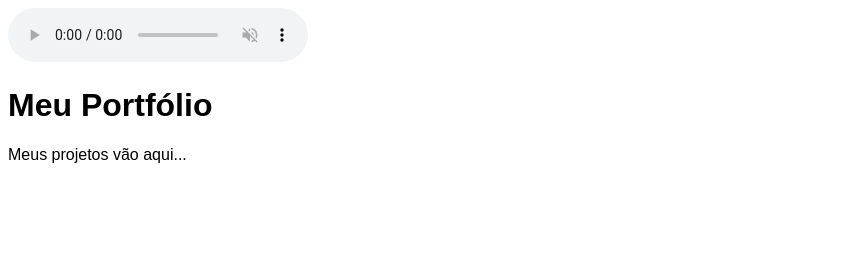
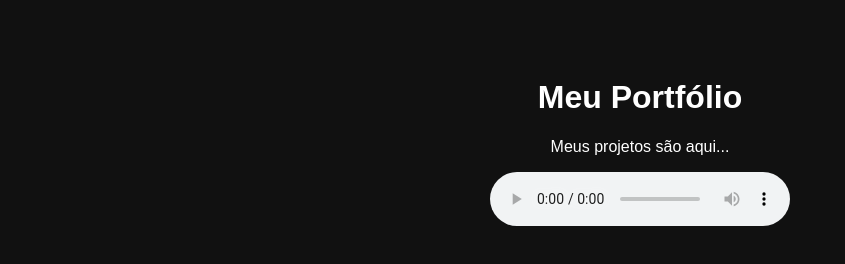
Before and after one commit to ggoharazin-droid/ggoharazin.github.io, a plain HTML site: page index.html in a window 1280 px wide. Shown: the whole page, without its empty margins (0-845 px from the left). Drawn offline with Linux system fonts and the light colour scheme.

Commit message:
Update index.html

```diff
--- a/index.html
+++ b/index.html
@@ -1,17 +1,28 @@
 <!DOCTYPE html>
 <html>
 <head>
-  <meta charset="UTF-8">
-  <title>Meu Portfólio</title>
+    <meta charset="UTF-8">
+    <title>Meu Portfólio</title>
+
+    <style>
+        body {
+            font-family: Arial;
+            background-color: #111;
+            color: white;
+            text-align: center;
+            padding-top: 50px;
+        }
+    </style>
 </head>
-<body style="font-family: Arial;">
+<body>
 
-  <audio controls autoplay loop muted>
-    <source src="musica.mp3" type="audio/mpeg">
-  </audio>
+    <h1>Meu Portfólio</h1>
+    <p>Meus projetos são aqui...</p>
 
-  <h1>Meu Portfólio</h1>
-  <p>Meus projetos vão aqui...</p>
+    <audio controls autoplay loop>
+        <source src="musica.mp3" type="audio/mp3">
+        Seu navegador não suporta áudio.
+    </audio>
 
 </body>
 </html>
```
